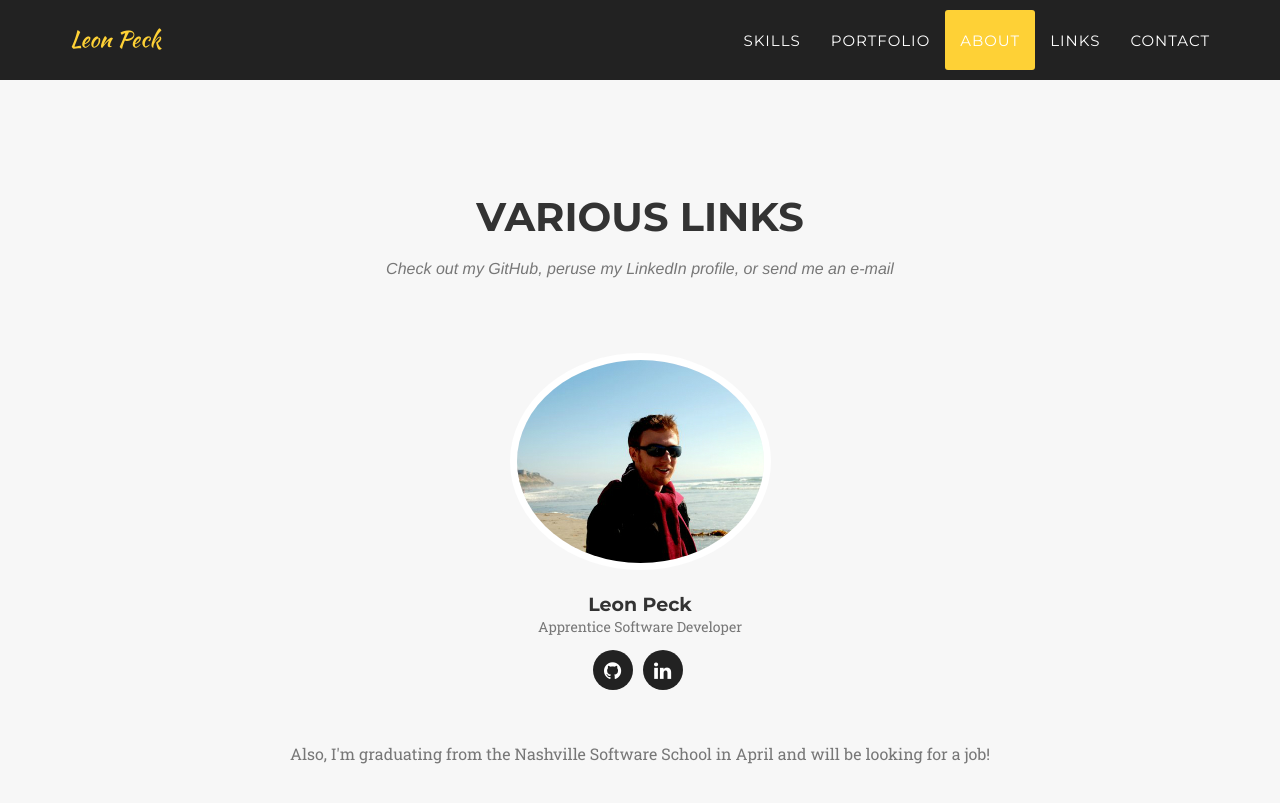
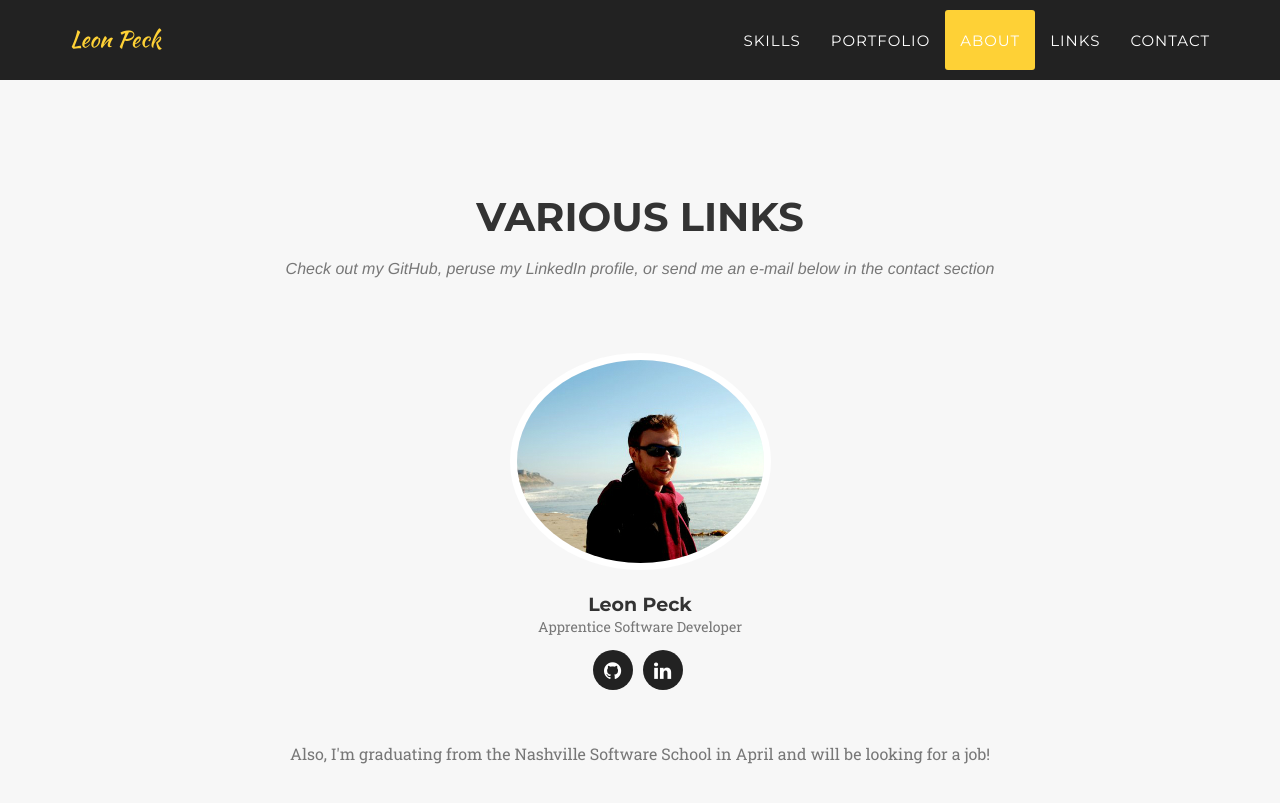
Before and after one commit to LeonM234/LeonM234.github.io, a Jekyll site: the page built from index.html, in a window 1280 px wide and 900 px high, scrolled down 4831 px. Shown: the top 803 px of the window. Built offline with Jekyll 4.4.1, drawn with Linux system fonts in a browser that asks for light colours; some web fonts are replaced.

Commit message:
Preparing to add e-mail form functionality

```diff
--- a/_includes/mylinks.html
+++ b/_includes/mylinks.html
@@ -4,7 +4,7 @@
     <div class="row">
       <div class="col-lg-12 text-center">
         <h2 class="section-heading">Various Links</h2>
-        <h3 class="section-subheading text-muted">Check out my GitHub, peruse my LinkedIn profile, or send me an e-mail</h3>
+        <h3 class="section-subheading text-muted">Check out my GitHub, peruse my LinkedIn profile, or send me an e-mail below in the contact section</h3>
       </div>
     </div>
     <div class="row">
```
